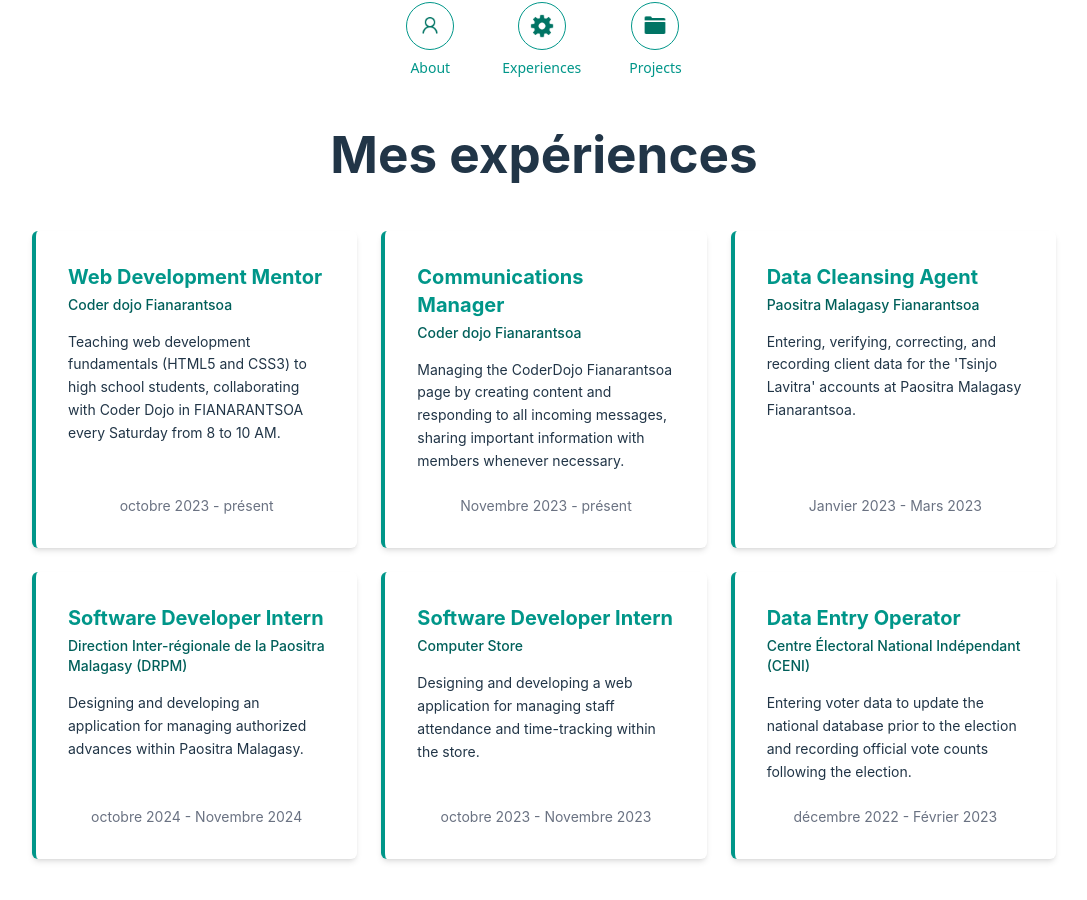
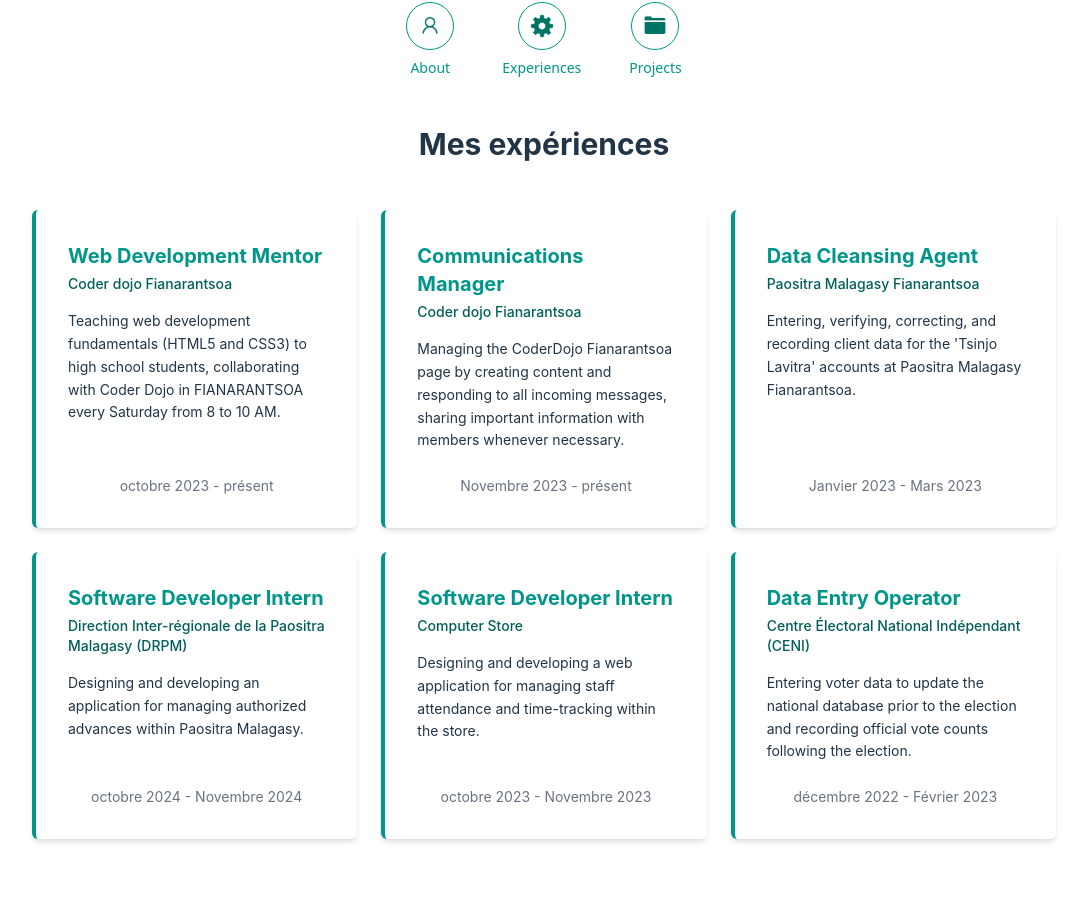
Before and after one commit to JulieIarisoa/Myportfolio2026, a React (Vite) app: page / in a window 1280 px wide. Shown: the part 1300-2200 px from the top of the page, without its empty margins (96-1183 px from the left). Built offline with nearby package versions, Linux system fonts and the light colour scheme.

Commit message:
Changement de la taille du titre dans la parti expérience

```diff
--- a/src/components/exprerience.jsx
+++ b/src/components/exprerience.jsx
@@ -48,9 +48,9 @@
   return (
     <div className=" min-h-screen  font-sans">
       <div className="max-w-5xl mx-auto">
-        <h1 className="text-xl font-bold text-center mt-12 mb-12">
+        <h3 className="text-3xl font-bold text-center mt-12 mb-12">
           Mes expériences
-        </h1>
+        </h3>
 
         <div className="grid grid-cols-1 md:grid-cols-2 lg:grid-cols-3 gap-6">
           {experiences.map((exp, index) => (
```
